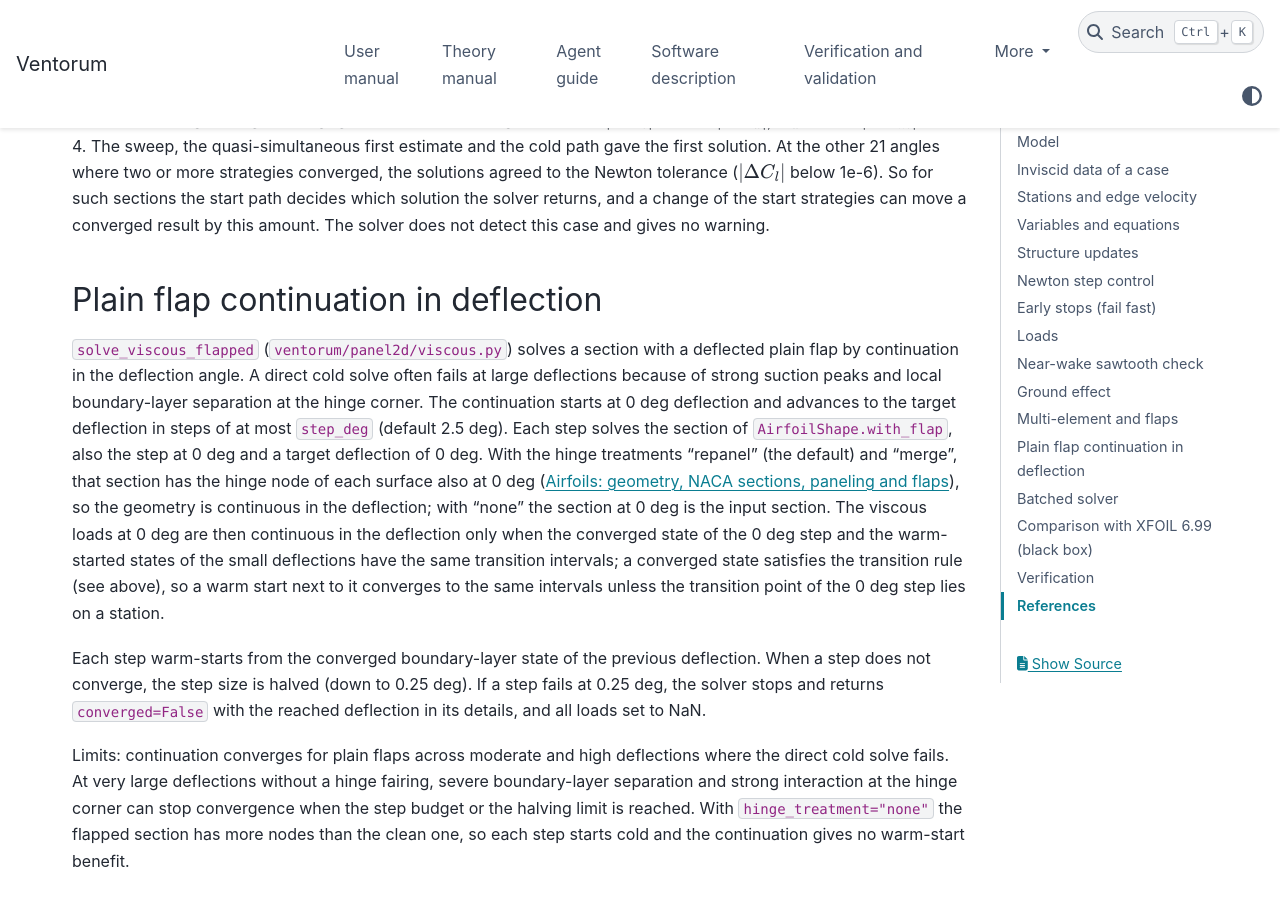
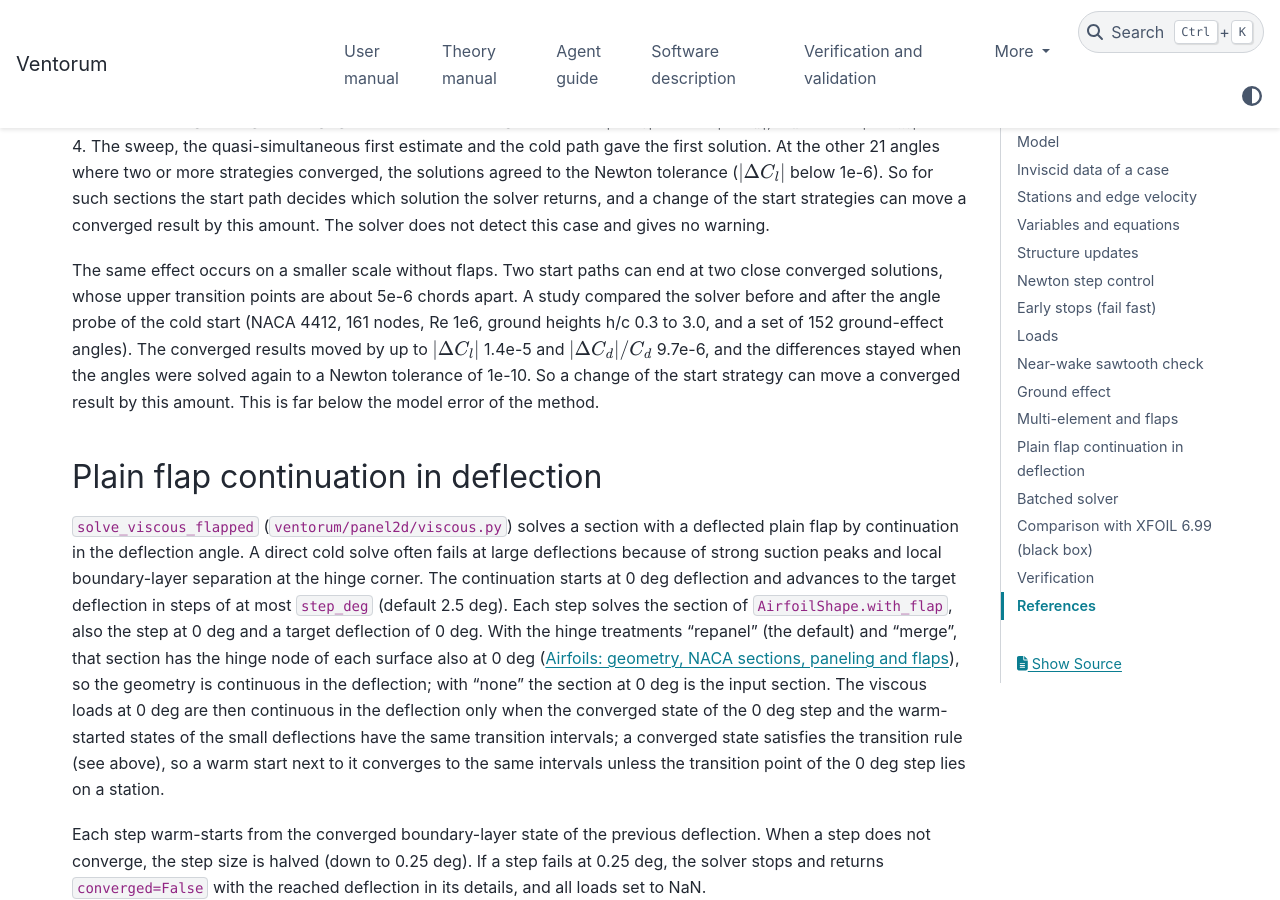
Before and after one commit to manrd/Ventorum, a Sphinx documentation site: the page built from docs/theory/panel2d_viscous.md, in a window 1280 px wide and 900 px high, scrolled down 10047 px. Built offline with Sphinx 7.4.7 and the PyData theme 0.15.4, drawn with Linux system fonts in a browser that asks for light colours.

Commit message:
Document the close converged solutions of the 2D start paths
Also without flaps, two start paths can end at two close converged
solutions of the discrete equations. The angle probe moved converged
ground-effect results by up to 1.4e-5 in Cl, and the difference stays
at a Newton tolerance of 1e-10. Add this to the known limit of more
than one converged solution.

Co-Authored-By: Claude Opus 5.5 <noreply@anthropic.com>

```diff
--- a/docs/theory/panel2d_viscous.md
+++ b/docs/theory/panel2d_viscous.md
@@ -121,6 +121,8 @@ One body only: more bodies raise `ValueError`. A plain flap is part of the singl
 
 Known limit: a strongly flapped section can have more than one converged solution of the same discrete equations. A study solved 12 strongly flapped sections (NACA 0012, 2412 and 4415; 120 and 160 panels; plain flaps of 10 and 15 deg at x/c 0.75 with the outline as constructed; Re 1e6; -2 to 8 deg in steps of 2 deg: 72 angles) from seven start strategies each (the sweep, the direct and the quasi-simultaneous first estimates, warm starts from the angles 2 deg lower and 2 deg higher, the cold path). At 1 of the 72 angles (NACA 4415, 160 panels, 15 deg flap, 6 deg) the warm start from the higher angle (8 deg) gave a second converged solution: $|\Delta C_l|$ 2.6e-3, $|\Delta C_d|/C_d$ 3.7e-3, $|\Delta C_m|$ 5.8e-4. The sweep, the quasi-simultaneous first estimate and the cold path gave the first solution. At the other 21 angles where two or more strategies converged, the solutions agreed to the Newton tolerance ($|\Delta C_l|$ below 1e-6). So for such sections the start path decides which solution the solver returns, and a change of the start strategies can move a converged result by this amount. The solver does not detect this case and gives no warning.
 
+The same effect occurs on a smaller scale without flaps. Two start paths can end at two close converged solutions, whose upper transition points are about 5e-6 chords apart. A study compared the solver before and after the angle probe of the cold start (NACA 4412, 161 nodes, Re 1e6, ground heights h/c 0.3 to 3.0, and a set of 152 ground-effect angles). The converged results moved by up to $|\Delta C_l|$ 1.4e-5 and $|\Delta C_d|/C_d$ 9.7e-6, and the differences stayed when the angles were solved again to a Newton tolerance of 1e-10. So a change of the start strategy can move a converged result by this amount. This is far below the model error of the method.
+
 ## Plain flap continuation in deflection
 
 `solve_viscous_flapped` (`ventorum/panel2d/viscous.py`) solves a section with a deflected plain flap by continuation in the deflection angle. A direct cold solve often fails at large deflections because of strong suction peaks and local boundary-layer separation at the hinge corner. The continuation starts at 0 deg deflection and advances to the target deflection in steps of at most `step_deg` (default 2.5 deg). Each step solves the section of `AirfoilShape.with_flap`, also the step at 0 deg and a target deflection of 0 deg. With the hinge treatments "repanel" (the default) and "merge", that section has the hinge node of each surface also at 0 deg ([](airfoils.md)), so the geometry is continuous in the deflection; with "none" the section at 0 deg is the input section. The viscous loads at 0 deg are then continuous in the deflection only when the converged state of the 0 deg step and the warm-started states of the small deflections have the same transition intervals; a converged state satisfies the transition rule (see above), so a warm start next to it converges to the same intervals unless the transition point of the 0 deg step lies on a station.
```
Also changed, not shown: docs/theory/ventorum_2d.md (+1 -0 lines).
